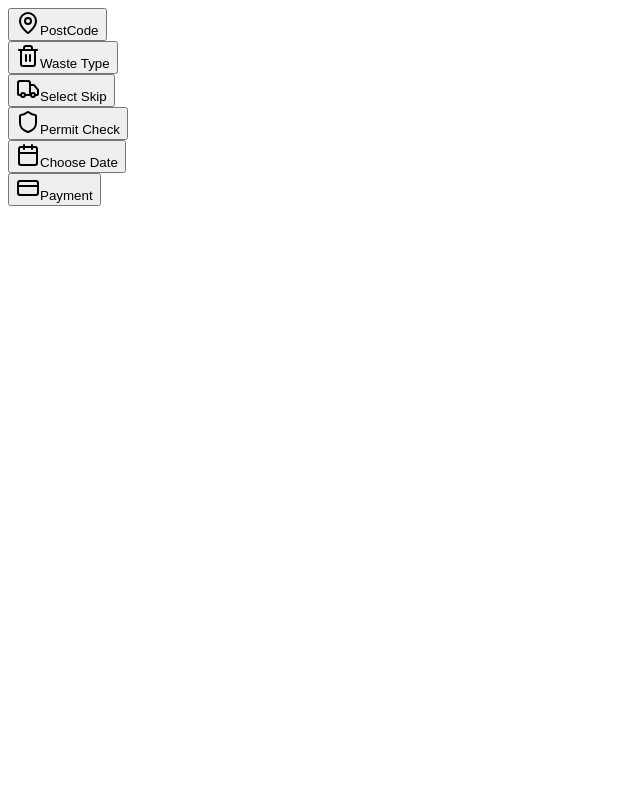
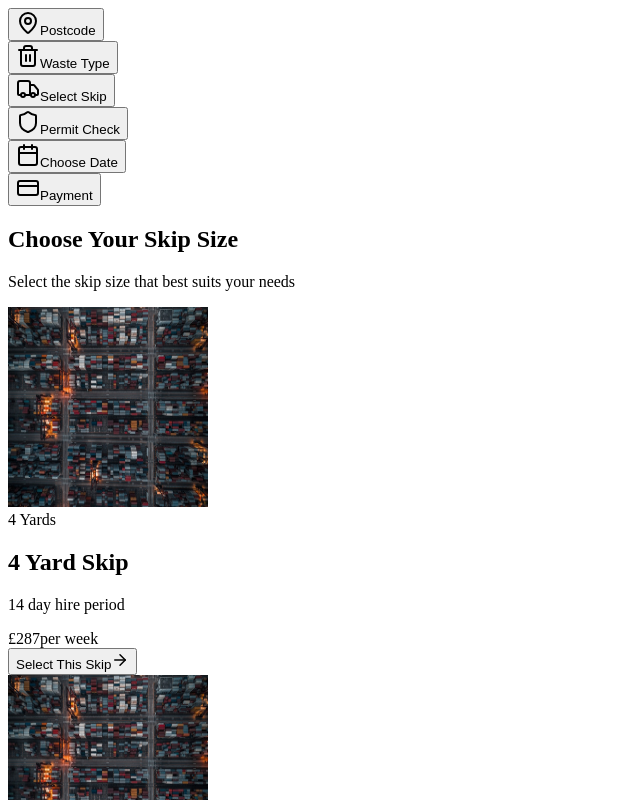
Before and after one commit to moise10r/wewantwastetest, a Next.js app: page / in a window 1280 px wide. Shown: the top 800 px of the page, without its empty margins (0-640 px from the left). Built offline with nearby package versions, Linux system fonts and the light colour scheme.

Commit message:
Implement the skip card and its grid.

```diff
--- a/src/app/globals.css
+++ b/src/app/globals.css
@@ -43,10 +43,10 @@
 .dark {
   --background: var(--dark-bg);
   --primary-foreground: #ffffff;
-  --secondary-foreground: #656669;
+  --secondary-foreground: #949393;
   --accent-foreground: var(--primary-blue);
-  --card: #232323;
-  --button-background: #232323;
+  --card: #1c1c1c;
+  --button-background: #3d3c3c;
   --border: var(--border-color);
   --input: var(--border-color);
 }
--- a/src/app/page.tsx
+++ b/src/app/page.tsx
@@ -10,8 +10,10 @@ import {
   MapPin,
 } from "lucide-react";
 
+import { SkipGrid } from "@/component/skipGrid";
+
 const steps = [
-  { id: 1, name: "PostCode", icon: MapPin },
+  { id: 1, name: "Postcode", icon: MapPin },
   { id: 2, name: "Waste Type", icon: Trash2 },
   { id: 3, name: "Select Skip", icon: Truck },
   { id: 4, name: "Permit Check", icon: Shield },
@@ -19,14 +21,24 @@ const steps = [
   { id: 6, name: "Payment", icon: CreditCard },
 ];
 export default function Home() {
+
   useEffect(() => {
     document.body.classList.add("dark");
   }, []);
   return (
-    <div className="">
-      <div className="w-[75%] mx-auto">
+    <div className="w-full">
+      <div className="w-[70%] mx-auto">
         <ProgressStepper steps={steps} currentStep={3} />
       </div>
+      <div className="max-w-7xl mx-auto px-4">
+        <h2 className="text-2xl font-bold text-center mb-4">
+          Choose Your Skip Size
+        </h2>
+        <p className="text-gray-400 text-center mb-4">
+          Select the skip size that best suits your needs
+        </p>
+      </div>
+      <SkipGrid />
     </div>
   );
 }
--- /dev/null
+++ b/src/component/skipCard.tsx
@@ -0,0 +1,63 @@
+import Image from "next/image";
+import { Badge } from "./ui/badge";
+import { Button } from "./ui/button";
+import { AlertTriangle, ArrowRight } from "lucide-react";
+import { Skip } from "@/interfaces/skip";
+
+interface SkipCardProps {
+  skip: Skip;
+  onSkipSelected: (skip: Skip) => void;
+}
+
+export function SkipCard({ skip, onSkipSelected }: SkipCardProps) {
+
+  return (
+    <div
+      className=" bg-card rounded-lg overflow-hidden  border-border  border-2 p-6 transition-all
+    hover:border-accent-foreground cursor-pointer"
+      onClick={() => onSkipSelected(skip)}
+    >
+      <div className="relative">
+        <Image
+          src="/skipImage.jpeg"
+          width={200}
+          height={200}
+          alt={`${skip.size} Yard Skip`}
+          className="w-full h-48 object-cover"
+        />
+        <Badge className="absolute top-2 right-2 bg-accent-foreground text-primary-foreground px-2 text-[14px]  rounded-full font-semibold">
+          {skip.size} Yards
+        </Badge>
+        <div className="absolute bottom-4 left-4 flex flex-col">
+          {skip.privateOnly && (
+            <Badge className=" bg-black mb-2  text- px-3 py-[5px] shadow-md rounded-md items-center text-xs font-medium text-yellow-500">
+              <AlertTriangle size={16} className="mr-1" />
+              Private Property Only
+            </Badge>
+          )}
+
+          {skip.privateOnly && (
+            <Badge className=" bg-black  text- px-3 py-[5px] shadow-md rounded-md items-center text-xs font-medium text-red-500">
+              <AlertTriangle size={16} className="mr-1" />
+              Not Suitable for heavy Waste
+            </Badge>
+          )}
+        </div>
+      </div>
+      <div className="relative pt-3">
+        <h2 className="text-xl font-bold mb-1">{skip.title}</h2>
+        <p className="text-secondary-foreground mb-6">14 day hire period</p>
+        <div className="flex items-baseline mb-5">
+          <span className="text-accent-foreground text-2xl font-bold">
+            {skip.price}
+          </span>
+          <span className="text-secondary-foreground ml-2">per week</span>
+        </div>
+        <Button className="w-full bg-button-background/30 hover:bg-button-background text-primary-foreground py-2.5  md:py-[25px]  rounded flex items-center justify-center transition-colors">
+          <span className="mr-2">Select This Skip</span>
+          <ArrowRight size={18} />
+        </Button>
+      </div>
+    </div>
+  );
+}
--- /dev/null
+++ b/src/component/skipGrid.tsx
@@ -0,0 +1,66 @@
+import { SkipCard } from "./skipCard";
+
+export function SkipGrid() {
+  const skips = [
+    {
+      id: 1,
+      size: "4",
+      title: "4 Yard Skip",
+      price: "£287",
+      privateOnly: false,
+    },
+    {
+      id: 2,
+      size: "6",
+      title: "6 Yard Skip",
+      price: "£347",
+      privateOnly: false,
+    },
+    {
+      id: 3,
+      size: "8",
+      title: "8 Yard Skip",
+      price: "£384",
+      privateOnly: false,
+    },
+    {
+      id: 4,
+      size: "10",
+      title: "10 Yard Skip",
+      price: "£441",
+      privateOnly: true,
+    },
+    {
+      id: 5,
+      size: "12",
+      title: "12 Yard Skip",
+      price: "£471",
+      privateOnly: true,
+    },
+    {
+      id: 6,
+      size: "14",
+      title: "14 Yard Skip",
+      price: "£507",
+      privateOnly: true,
+    },
+  ];
+
+  return (
+    <div className="min-h-screen bg-background text-primary-foreground p-6">
+      <div className="max-w-[72%] mx-auto">
+        <div className="grid grid-cols-1 md:grid-cols-2 lg:grid-cols-3 gap-6">
+          {skips.map((skip) => (
+            <SkipCard
+              key={skip.id}
+              skip={skip}
+              onSkipSelected={(skip) => {
+                console.log(skip);
+              }}
+            />
+          ))}
+        </div>
+      </div>
+    </div>
+  );
+}
--- a/src/component/stepper.tsx
+++ b/src/component/stepper.tsx
@@ -1,5 +1,6 @@
 import { cn } from "@/lib/utils";
 import { LucideIcon } from "lucide-react";
+import { Button } from "./ui/button";
 
 type Step = {
   id: number;
--- /dev/null
+++ b/src/component/ui/badge.tsx
@@ -0,0 +1,39 @@
+import * as React from "react";
+import { cva, type VariantProps } from "class-variance-authority";
+
+import { cn } from "@/lib/utils";
+
+const badgeVariants = cva(
+  "inline-flex items-center rounded-full border px-2.5 py-0.5 text-xs font-semibold transition-colors focus:outline-none focus:ring-2 focus:ring-ring focus:ring-offset-2",
+  {
+    variants: {
+      variant: {
+        default:
+          "border-transparent bg-primary-blue text-primary-foreground hover:bg-primary-blue/80",
+        secondary:
+          "border-transparent bg-secondary-blue text-white hover:bg-secondary-blue/80",
+        destructive:
+          "border-transparent bg-destructive text-destructive-foreground hover:bg-destructive/80",
+        outline: "text-foreground border-border-color",
+        accent:
+          "border-transparent bg-accent-foreground text-white hover:bg-accent-foreground/80",
+        card: "border-border bg-card text-primary-foreground",
+      },
+    },
+    defaultVariants: {
+      variant: "default",
+    },
+  }
+);
+
+export interface BadgeProps
+  extends React.HTMLAttributes<HTMLDivElement>,
+    VariantProps<typeof badgeVariants> {}
+
+function Badge({ className, variant, ...props }: BadgeProps) {
+  return (
+    <div className={cn(badgeVariants({ variant }), className)} {...props} />
+  );
+}
+
+export { Badge, badgeVariants };
--- /dev/null
+++ b/src/component/ui/button.tsx
@@ -0,0 +1,57 @@
+import * as React from "react";
+import { Slot } from "@radix-ui/react-slot";
+import { cva, type VariantProps } from "class-variance-authority";
+import { cn } from "@/lib/utils";
+
+const buttonVariants = cva(
+  "cursor-pointer inline-flex items-center justify-center gap-2 whitespace-nowrap rounded-md text-sm font-medium ring-offset-background transition-colors focus-visible:outline-none focus-visible:ring-2 focus-visible:ring-ring focus-visible:ring-offset-2 disabled:pointer-events-none disabled:opacity-50 [&_svg]:pointer-events-none [&_svg]:size-4 [&_svg]:shrink-0",
+  {
+    variants: {
+      variant: {
+        default:
+          "bg-button-background text-primary-foreground hover:bg-button-background/90",
+        destructive:
+          "bg-destructive text-destructive-foreground hover:bg-destructive/90",
+        outline:
+          "border border-input bg-background hover:bg-accent-foreground hover:text-accent-foreground",
+        secondary:
+          "bg-secondary-foreground text-secondary-foreground hover:bg-secondary-foreground/80",
+        ghost: "hover:bg-accent-foreground hover:text-accent-foreground",
+        link: "text-primary-foreground underline-offset-4 hover:underline",
+      },
+      size: {
+        default: "h-10 px-4 py-2",
+        sm: "h-9 rounded-md px-3",
+        lg: "h-11 rounded-md px-8",
+        icon: "h-10 w-10",
+      },
+    },
+    defaultVariants: {
+      variant: "default",
+      size: "default",
+    },
+  }
+);
+
+export interface ButtonProps
+  extends React.ButtonHTMLAttributes<HTMLButtonElement>,
+    VariantProps<typeof buttonVariants> {
+  asChild?: boolean;
+}
+
+const Button = React.forwardRef<HTMLButtonElement, ButtonProps>(
+  ({ className, variant, size, asChild = false, ...props }, ref) => {
+    const Comp = asChild ? Slot : "button";
+    return (
+      <Comp
+        className={cn(buttonVariants({ variant, size, className }))}
+        ref={ref}
+        {...props}
+      />
+    );
+  }
+);
+
+Button.displayName = "Button";
+
+export { Button, buttonVariants };
--- /dev/null
+++ b/src/interfaces/skip.ts
@@ -0,0 +1,7 @@
+export interface Skip {
+  id: number;
+  size: string;
+  title: string;
+  price: string;
+  privateOnly: boolean;
+}
```
Also changed, not shown: public/skipImage.jpeg (added).
